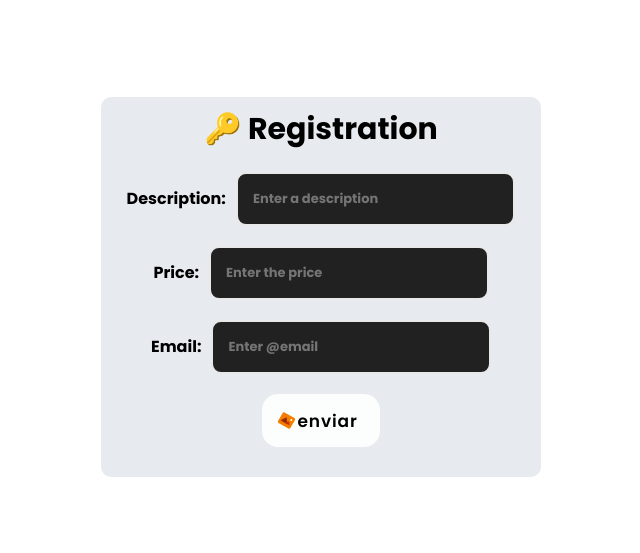
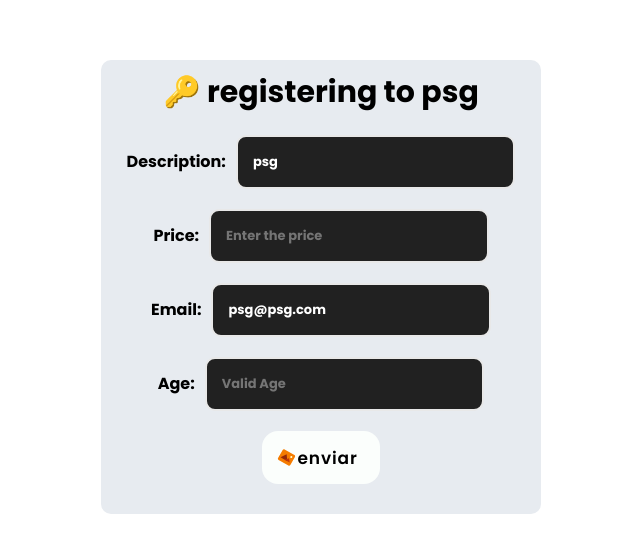
Before and after one commit to alucart2005/theory-formreact, a React (Vite) app: page / in a window 1280 px wide. Shown: the part 113-666 px from the top of the page, without its empty margins (319-959 px from the left). Built offline with nearby package versions, Linux system fonts and the light colour scheme.

Commit message:
Feature: Finish project 😁

```diff
--- a/src/pages/Formulario.jsx
+++ b/src/pages/Formulario.jsx
@@ -3,6 +3,7 @@ import { Btnoperaciones } from "../components/Btnoperaciones";
 import { FcPicture } from "react-icons/fc";
 import { useForm } from "react-hook-form";
 import sweetalert from "sweetalert";
+import { ValidarOtaku } from "../utils/validarOtaku";
 
 export function Formulario() {
   const {
@@ -10,16 +11,22 @@ export function Formulario() {
     formState: { errors },
     handleSubmit,
     reset,
-  } = useForm(); //destructucion de useForm()
+    watch,
+  } = useForm({
+    defaultValues:{
+      description: "psg",
+      email: "psg@psg.com"
+    }
+  }); //destructucion de useForm()
   function insert(data) {
-    sweetalert("EMAIL", data.email);
+    sweetalert("Welcome new user", data.description);
     reset();
   }
   return (
     <Container>
       <div className="sub-contenedor">
         <div className="header">
-          <h1> 🔑 Registration</h1>
+          <h1> 🔑 registering to {watch("description")}</h1>
         </div>
         <form className="entradas" onSubmit={handleSubmit(insert)}>
           <ContainerInputs>
@@ -77,6 +84,19 @@ export function Formulario() {
                 {
                   errors.email?.type==="required" && <p>email is required</p>
                 }
+            </div>
+          </ContainerInputs>
+          <ContainerInputs>
+            <div className="subcontainer">
+              <h4>Age:</h4>
+              <Inputs
+                placeholder="Valid Age"
+                type="text"
+                {...register("napoleon",{required:true,validate:ValidarOtaku})}
+              />
+              {
+                errors.napoleon && <p>Invalid age !!!</p>
+              }
             </div>
           </ContainerInputs>
           <div className="footercontent">
--- /dev/null
+++ b/src/utils/validarOtaku.jsx
@@ -0,0 +1,4 @@
+export function ValidarOtaku(valor) {
+  // return valor.toUpperCase() === "SOYNAPOLEON";
+  return valor>=14 && valor<=18;
+}
```
